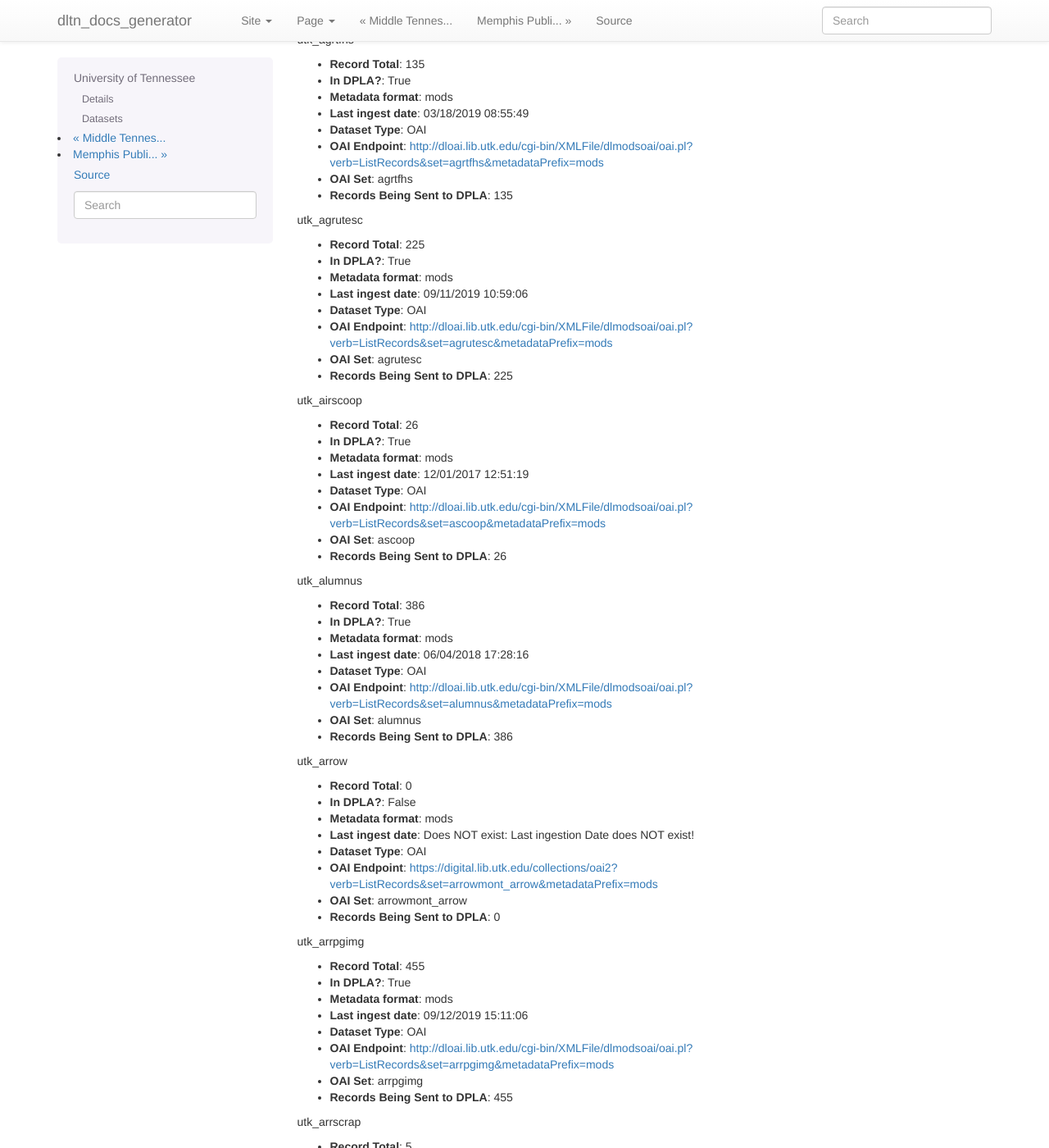
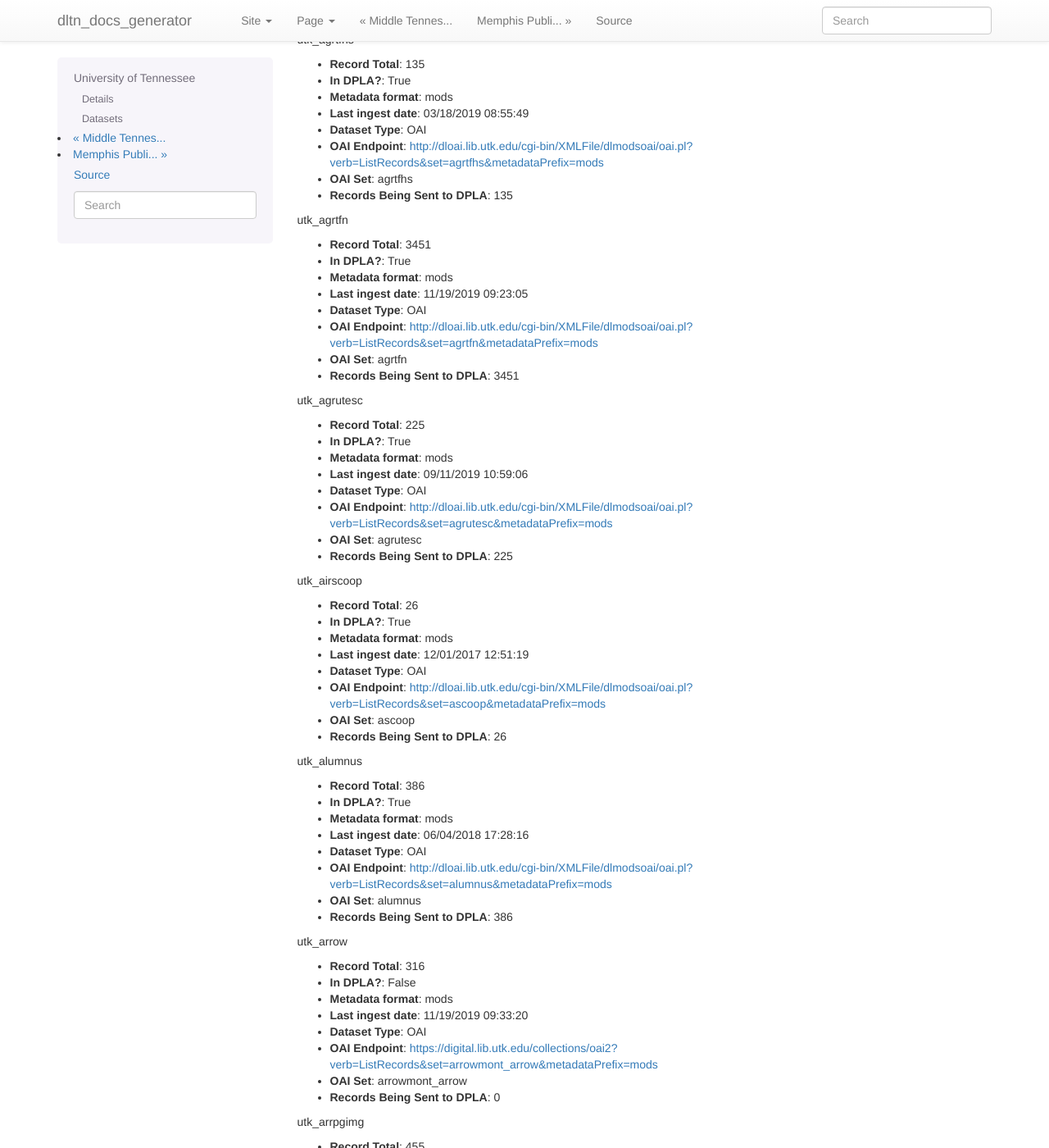
Before and after one commit to DigitalLibraryofTennessee/dltn_docs_generator, a Sphinx documentation site: the page built from docs/providers/UTKr0.rst, in a window 1280 px wide and 1400 px high, scrolled down 1648 px. Shown: the whole window at 82% size. Built offline with Sphinx 7.4.7, drawn with Linux system fonts in a browser that asks for light colours; pages that are not in the unit, such as notebooks, are missing from menus; some of the changed text lies outside the part shown.

Commit message:
Update UTK record numbers.

```diff
--- a/docs/providers/UTKr0.rst
+++ b/docs/providers/UTKr0.rst
@@ -109,6 +109,19 @@ utk_agrtfhs
 
 
 
+utk_agrtfn
+
+* **Record Total**: 3451
+* **In DPLA?**: True
+* **Metadata format**: mods
+* **Last ingest date**: 11/19/2019 09:23:05
+* **Dataset Type**: OAI
+* **OAI Endpoint**: http://dloai.lib.utk.edu/cgi-bin/XMLFile/dlmodsoai/oai.pl?verb=ListRecords&set=agrtfn&metadataPrefix=mods
+* **OAI Set**: agrtfn
+* **Records Being Sent to DPLA**: 3451
+
+
+
 utk_agrutesc
 
 * **Record Total**: 225
@@ -150,10 +163,10 @@ utk_alumnus
 
 utk_arrow
 
-* **Record Total**: 0
+* **Record Total**: 316
 * **In DPLA?**: False
 * **Metadata format**: mods
-* **Last ingest date**: Does NOT exist: Last ingestion Date does NOT exist!
+* **Last ingest date**: 11/19/2019 09:33:20
 * **Dataset Type**: OAI
 * **OAI Endpoint**: https://digital.lib.utk.edu/collections/oai2?verb=ListRecords&set=arrowmont_arrow&metadataPrefix=mods
 * **OAI Set**: arrowmont_arrow
@@ -460,6 +473,19 @@ utk_knoxgardens
 
 
 
+utk_marchingband
+
+* **Record Total**: 98
+* **In DPLA?**: True
+* **Metadata format**: mods
+* **Last ingest date**: 11/19/2019 09:25:50
+* **Dataset Type**: OAI
+* **OAI Endpoint**: http://dloai.lib.utk.edu/cgi-bin/XMLFile/dlmodsoai/oai.pl?verb=ListRecords&set=marchingband&metadataPrefix=mods
+* **OAI Set**: marchingband
+* **Records Being Sent to DPLA**: 98
+
+
+
 utk_mpabaker
 
 * **Record Total**: 245
@@ -746,6 +772,19 @@ utk_voice
 
 
 
+utk_voloh
+
+* **Record Total**: 9
+* **In DPLA?**: False
+* **Metadata format**: mods
+* **Last ingest date**: 02/13/2020 16:25:47
+* **Dataset Type**: OAI
+* **OAI Endpoint**: http://dloai.lib.utk.edu/cgi-bin/XMLFile/dlmodsoai/oai.pl?verb=ListRecords&set=voloh&metadataPrefix=mods
+* **OAI Set**: voloh
+* **Records Being Sent to DPLA**: 0
+
+
+
 utk_volvoices
 
 * **Record Total**: 4399
```
Also changed, not shown: other parts of docs/providers/UTKr0.rst (+2 -2 lines).
